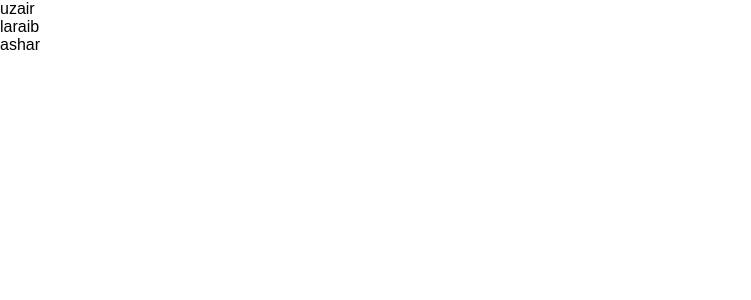
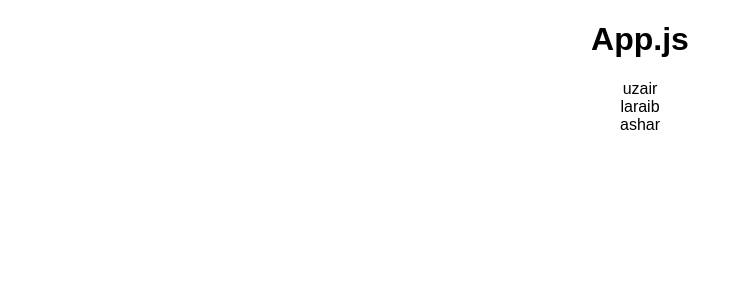
Before and after one commit to uzairqq/React-Js, a React (Create React App) app in the folder my-app/: page / in a window 1280 px wide. Shown: the top 300 px of the page, without its empty margins (0-751 px from the left). Built offline with nearby package versions, Linux system fonts and the light colour scheme.

Commit message:
used prop for passing string data to nested component

```diff
--- a/my-app/src/App.js
+++ b/my-app/src/App.js
@@ -6,7 +6,10 @@ import Users from './user/Users';
 class App extends Component {
   render() {
     return (
-      <Users />
+      <div className="App">
+        <Users title="App.js" />
+      </div>
+
     );
   }
 }
--- a/my-app/src/user/Users.js
+++ b/my-app/src/user/Users.js
@@ -5,6 +5,7 @@ class Users extends Component {
     render() {
         return (
             <div>
+                <h1>{this.props.title}</h1>
                 <User>uzair</User>
                 <User>laraib</User>
                 <User>ashar</User>
```
